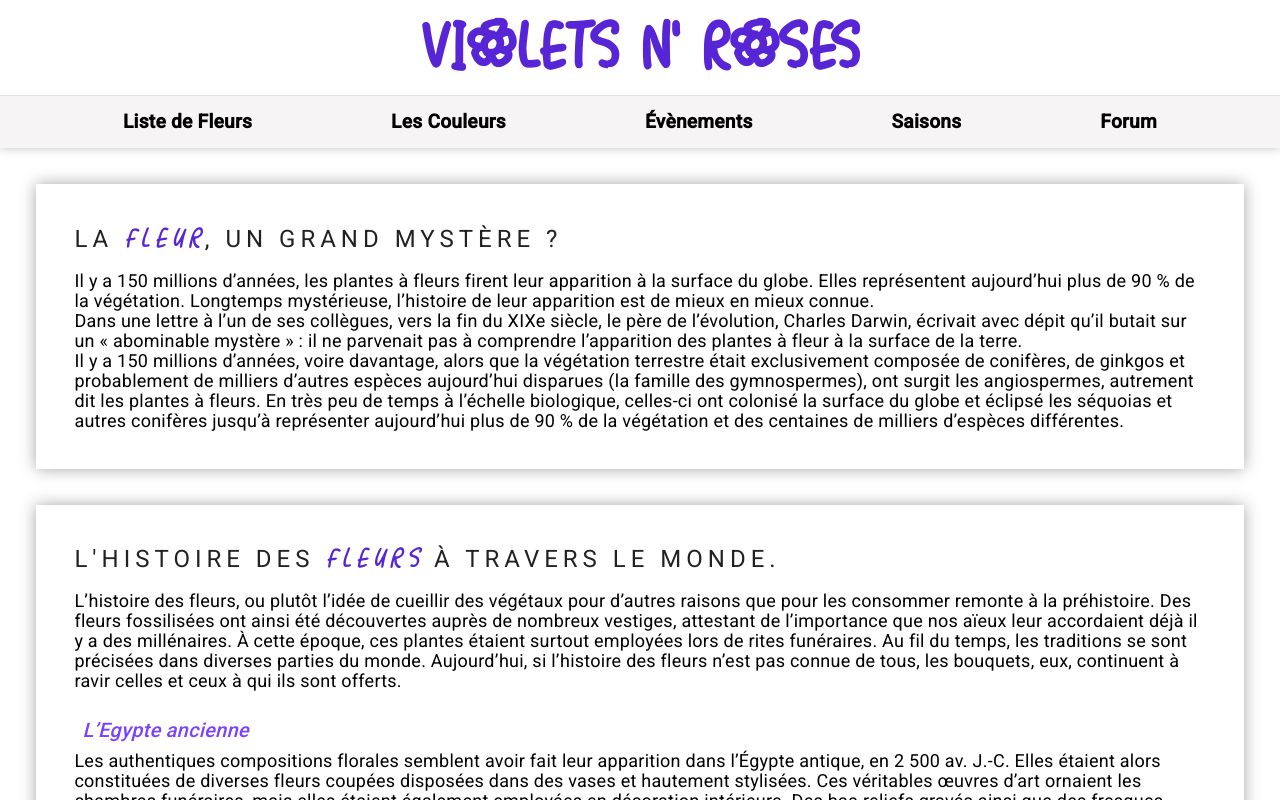
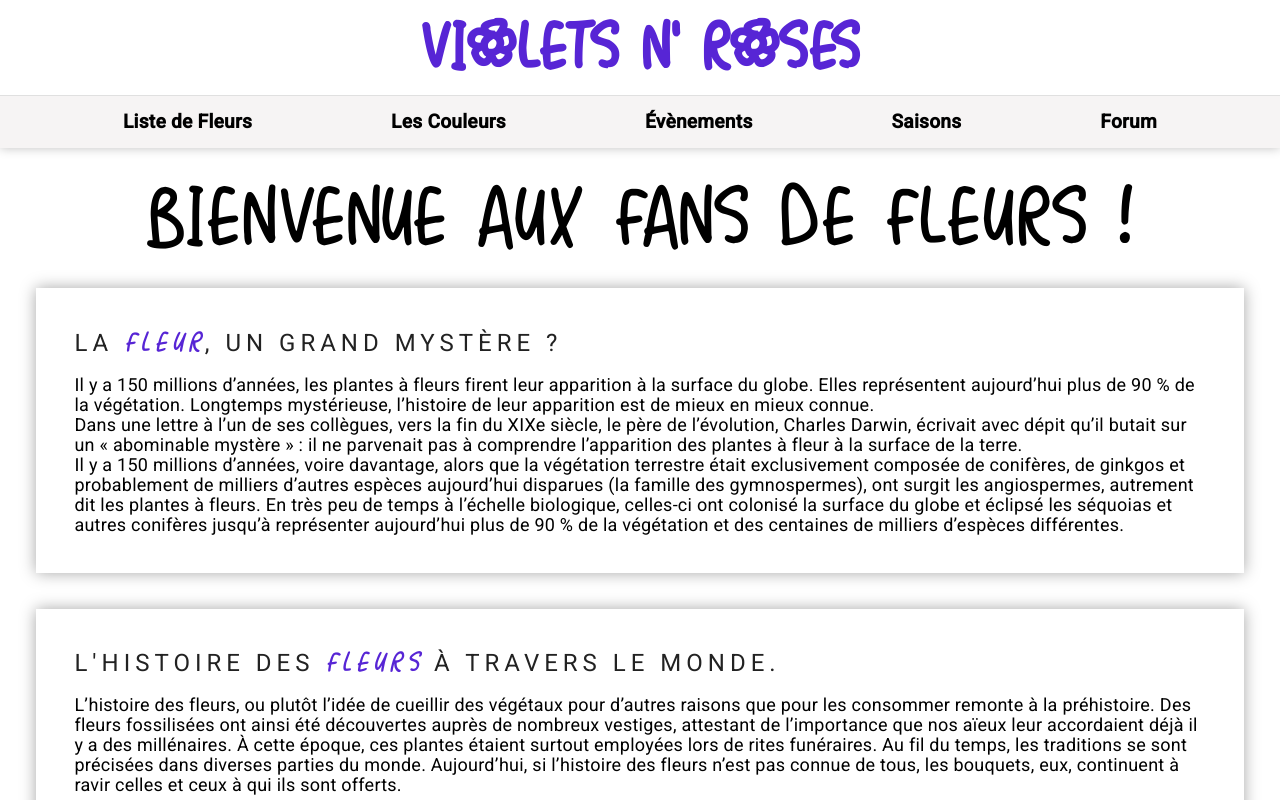
Before and after one commit to AnNaNnq/Website-Flowers, an Angular app: page /accueil in a window 1280 px wide. Shown: the top 800 px of the page. Built offline with nearby package versions, Linux system fonts and the light colour scheme.

Commit message:
Merge avec Anna

```diff
--- a/src/app/components/carousel/carousel.component.html
+++ b/src/app/components/carousel/carousel.component.html
@@ -1,7 +1,7 @@
 <div class="carousel">
   <img [src]="carouselImages[carouselIndex].src"/>
   <div class="imageTitleContainer">
-  <span class="imageTitle">{{carouselImages[carouselIndex].title}}</span>
+  <span class="imageTitle" *ngIf="carouselImages[carouselIndex].title">{{carouselImages[carouselIndex].title}}</span>
   </div>
   <div class="controls">
     <div class="goPrevious" (click)="onPreviousClicked()"><mat-icon>keyboard_arrow_left</mat-icon></div>
--- a/src/app/components/color/color.component.scss
+++ b/src/app/components/color/color.component.scss
@@ -3,13 +3,13 @@
   src: url('../../../assets/fonts/flower.ttf');
 }
 
-/***************************** Apparance des cartes pour les couleurs  *****************************/
+/***************************** Apparence des cartes pour les couleurs  *****************************/
 .color-card {
   width: 90%;
   transition: 0.8s;
   margin: 1.5em;
   padding: 1em 1em 2em 1em;
-  border-radius: 0.5rem;
+  border-radius: 0.1rem;
 
   @media screen and (max-width: 768px) {
     width: 80%;
--- a/src/app/components/evenements/evenements.component.scss
+++ b/src/app/components/evenements/evenements.component.scss
@@ -46,11 +46,9 @@
     cursor: pointer;
     transition-duration: 0.3s;
 
-
-
     &:hover {
       border: 1px solid #b0b0b0;
-      box-shadow: 0px 0px 15px rgba(0, 0, 0, 0.35);
+      box-shadow: 0 0 15px rgba(0, 0, 0, 0.35);
       transform: scale(1.03);
     }
 
--- a/src/app/components/fleurs/fleurs.component.html
+++ b/src/app/components/fleurs/fleurs.component.html
@@ -1,5 +1,6 @@
 <div id="top"></div>
 
+<h2> Rechercher </h2>
 <mat-form-field class="search">
   <mat-label> Rechercher une fleur par son nom </mat-label>
   <input matInput placeholder="Ex. Le Lys" type="text" name="searchFlower" [(ngModel)]="searchFlower" #search>
--- a/src/app/components/landing-page/landing-page.component.html
+++ b/src/app/components/landing-page/landing-page.component.html
@@ -1,3 +1,5 @@
+<h3> Bienvenue aux fans de fleurs ! </h3>
+
 <div class="card-article">
   <h1> La <em>fleur</em>, un grand mystère ? </h1>
   <div class="card-text">
--- a/src/app/components/landing-page/landing-page.component.scss
+++ b/src/app/components/landing-page/landing-page.component.scss
@@ -7,6 +7,17 @@
 em {
   font-family: 'Garden', serif;
   color: $color-main;
+}
+
+h3 {
+  font-size: 5em;
+  margin: 0.8em 0;
+  text-align: center;
+  font-family: 'Garden', serif;
+  @media screen and (max-width: 768px) {
+    line-height: 1em;
+    font-size: 3em;
+  }
 }
 
 table {
```
